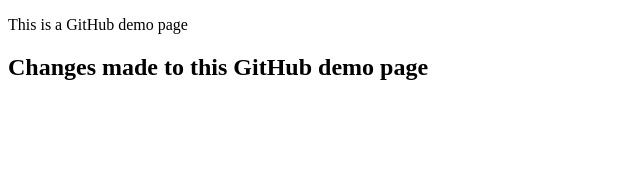
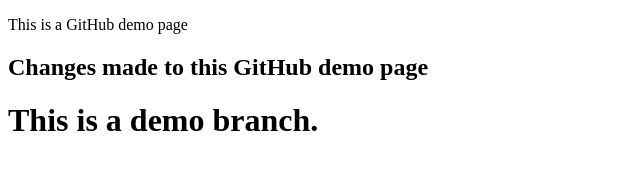
Before and after one commit to Jwtruck/sandbox, a plain HTML site: page index.html in a window 1280 px wide. Shown: the whole page, without its empty margins (0-640 px from the left). Drawn offline with Linux system fonts and the light colour scheme.

Commit message:
Demo Branch

```diff
--- a/index.html
+++ b/index.html
@@ -12,6 +12,7 @@
   <body>
     <p>This is a GitHub demo page</p>
     <h2>Changes made to this GitHub demo page</h2>
+    <h1>This is a demo branch.</h1>
 
     <script src="js/script.js"></script>
   </body>
```
